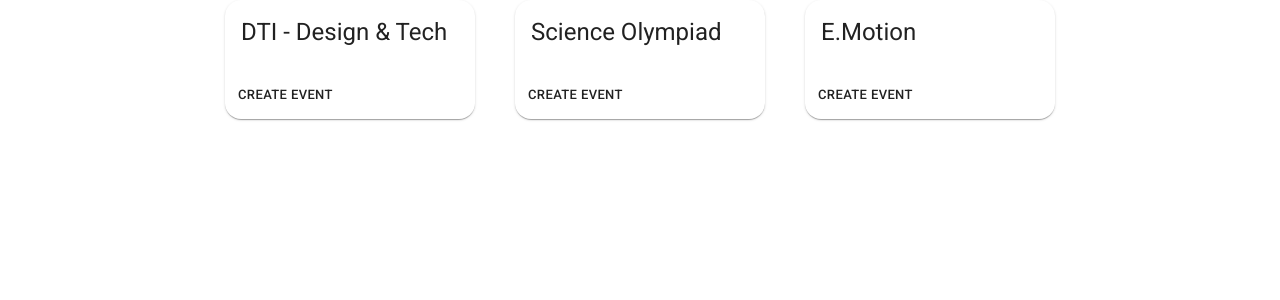
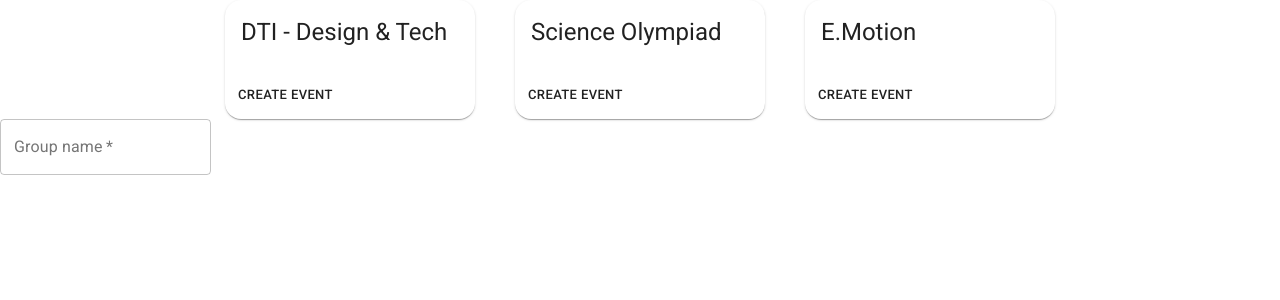
Before and after one commit to zmindyli/pacts, a React (Create React App) app in the folder frontend/: page / in a window 1280 px wide. Shown: the top 300 px of the page. Built offline with nearby package versions, Linux system fonts and the light colour scheme.

Commit message:
Added button and one text field for creating a new group. Put the text field into the dashboard but alignment is bad

```diff
--- /dev/null
+++ b/frontend/src/CreateGroup.tsx
@@ -0,0 +1,22 @@
+import React from 'react';
+import { Button, TextField } from '@material-ui/core';
+
+export const CreateGroupButton = <Button>Create a group</Button>
+
+export const CreateGroupForm = () => {
+  return (
+    <form noValidate autoComplete="off">
+      <div>
+        <TextField
+          required
+          id="outlined-required"
+          label="Group name"
+          defaultValue=""
+          variant="outlined"
+        />
+      </div>
+    </form>
+  );
+}
+
+export default CreateGroupForm;
--- a/frontend/src/Dashboard.tsx
+++ b/frontend/src/Dashboard.tsx
@@ -1,6 +1,7 @@
 import React from 'react';
 import { Card, CardActionArea, CardContent, CardActions, Typography, Grid, Button } from '@material-ui/core';
 import { makeStyles, createStyles } from '@material-ui/core/styles';
+import CreateGroupForm from './CreateGroup';
 
 type groupTileProps = {
   id: number,
@@ -91,6 +92,7 @@
             callback={callback} />
         </Grid>
       </Grid>
+      <CreateGroupForm></CreateGroupForm>
     </div>
   );
 }
```
